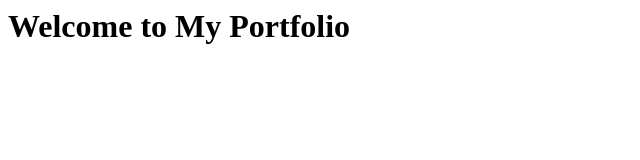
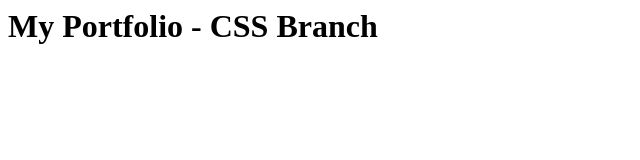
Before and after one commit to sanketmote05/portfolio-website, a plain HTML site: page index.html in a window 1280 px wide. Shown: the whole page, without its empty margins (0-640 px from the left). Drawn offline with Linux system fonts and the light colour scheme.

Commit message:
Updated header text on add-css branch

```diff
--- a/index.html
+++ b/index.html
@@ -1 +1 @@
-<html><html><head><title>My Portfolio</title></head><body><h1>Welcome to My Portfolio</h1></body></html>
+<h1>My Portfolio - CSS Branch</h1>
```
